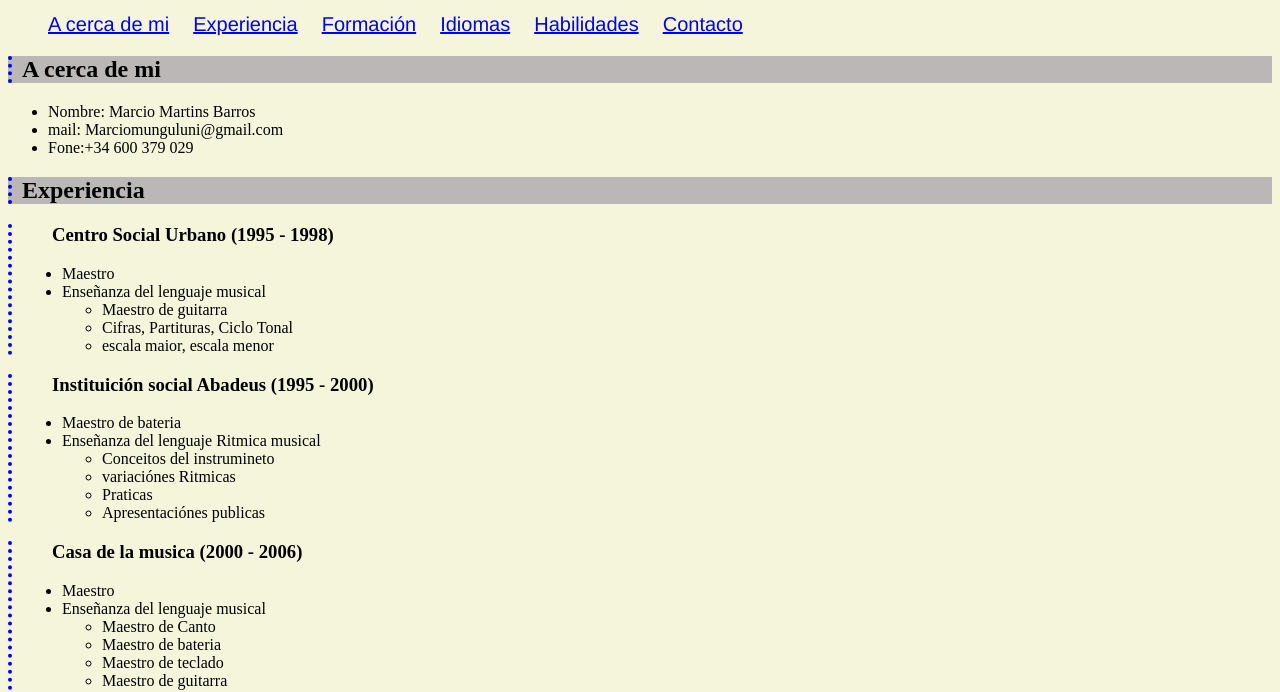
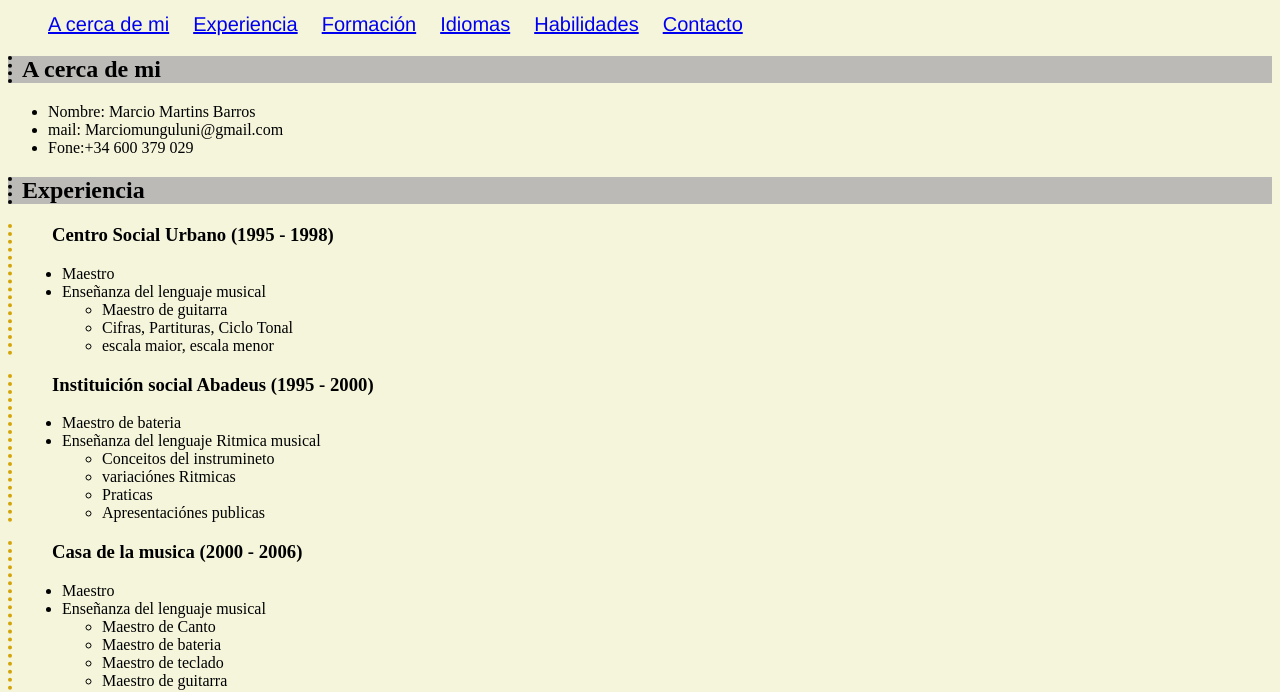
Before and after one commit to Marciomunguluni/cv, a plain HTML site: page index.html in a window 1280 px wide. Shown: the part 130-822 px from the top of the page. Drawn offline with Linux system fonts and the light colour scheme.

Commit message:
border amarillo

```diff
--- a/Curriculo.Css
+++ b/Curriculo.Css
@@ -33,15 +33,15 @@ header {
 
 
 .exp {
-    border-left: 4px dotted blue;
+    border-left: 4px dotted rgb(212, 165, 10);
     padding-left: 10px;
 
 
 }
 h2 {
-    border-left: 4px dotted blue;
+    border-left: 4px dotted rgb(5, 5, 5);
     padding-left: 10px;
-    background-color: rgb(187, 183, 183);
+    background-color: rgb(187, 186, 183);
 }
 
 img {
```
